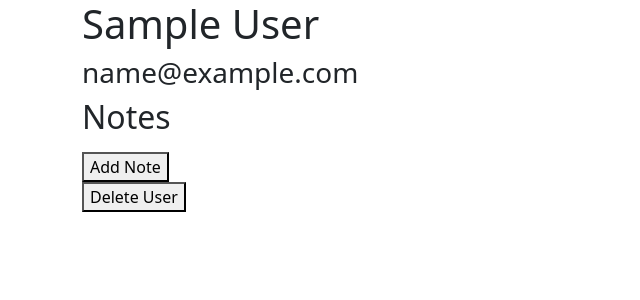
After one commit to william-squires/flask-notes, a Flask app: template templates/user.html in a window 1280 px wide. The commit adds this page. Shown: the top 300 px of the page, without its empty margins (0-640 px from the left). Run offline with Flask 3, Linux system fonts and the light colour scheme; the template is opened without the code that fills it: values that come from a table or form of the project are taken from there, others are empty; tables that the repository leaves empty hold one stand-in row (values such as "Sample post").

Commit message:
made routes for login and user details page

```diff
--- a/app.py
+++ b/app.py
@@ -1,10 +1,10 @@
 import os
 #TODO: clean up imports as needed
-from flask import Flask, request, jsonify, render_template, redirect
+from flask import Flask, request, jsonify, render_template, redirect, session
 from flask_debugtoolbar import DebugToolbarExtension
 
 from models import db, connect_db, User
-from forms import RegisterUserForm
+from forms import RegisterUserForm, LoginUserForm
 
 app = Flask(__name__)
 app.config['SECRET_KEY'] = "oh-so-secret"
@@ -45,9 +45,45 @@ def register_user():
             last_name=form.last_name.data
         )
 
+        session['username'] = form.username.data
+
         db.session.add(user)
         db.session.commit()
 
-        return redirect("/secret")
+        return redirect(f'/users/{form.username.data}')
     else:
         return render_template("register.html", form=form)
+
+
+@app.route('/login', methods=['GET', 'POST'])
+def login_user():
+    """Logs in a user if form is submitted. Otherwise shows login form."""
+
+    form = LoginUserForm()
+
+    if form.validate_on_submit():
+
+        user = User.authenticate_user(
+            username=form.username.data,
+            password=form.password.data
+        )
+
+        if user:
+            session['username'] = form.username.data
+
+            return redirect(f'/users/{form.username.data}')
+
+    return render_template('login.html', form=form)
+
+
+@app.get('/users/<username>')
+def show_user_details(username):
+    """ shows user info """
+
+    if username == session.get('username'):
+
+        user = User.query.get(username)
+
+        return render_template('user.html', user=user)
+    else:
+        return redirect('/login')
--- a/requirements.txt
+++ b/requirements.txt
@@ -10,6 +10,7 @@ Flask==2.2.3
 Flask-Bcrypt==1.0.1
 Flask-DebugToolbar==0.13.1
 Flask-SQLAlchemy==3.0.3
+Flask-WTF==1.1.1
 greenlet==2.0.2
 ipython==8.11.0
 itsdangerous==2.1.2
@@ -33,3 +34,4 @@ traitlets==5.9.0
 typing_extensions==4.5.0
 wcwidth==0.2.6
 Werkzeug==2.2.3
+WTForms==3.0.1
--- a/templates/register.html
+++ b/templates/register.html
@@ -3,6 +3,8 @@
 {% block title %}Register{% endblock %}
 
 {% block content %}
+    <h1>Register:</h1>
+
     <form id="register-user" method="POST">
       {{ form.hidden_tag() }}
 
--- /dev/null
+++ b/templates/user.html
@@ -0,0 +1,21 @@
+{% extends 'base.html' %}
+
+{% block title %}{{ user.username }}{% endblock %}
+
+{% block content %}
+
+  <h1>{{ user.first_name }} {{ user.last_name }}</h1>
+  <h3>{{ user.email }}</h3>
+
+  <h2>Notes</h2>
+  <ul></ul>
+
+  <form action="">
+    <button>Add Note</button>
+  </form>
+
+  <form action="">
+    <button>Delete User</button>
+  </form>
+
+{% endblock %}
```
Also changed, not shown: forms.py (+13 -0 lines), models.py (+12 -0 lines), templates/login.html (added, +27 -0 lines).
